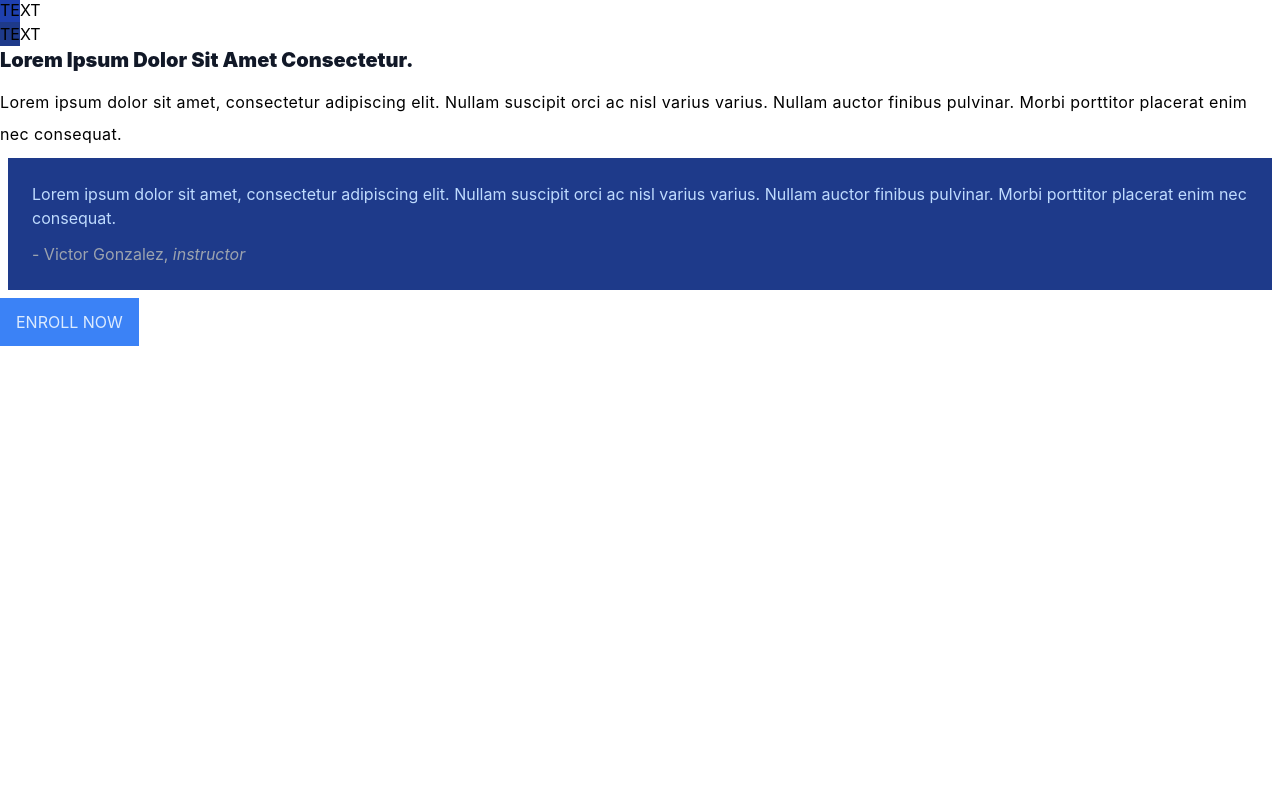
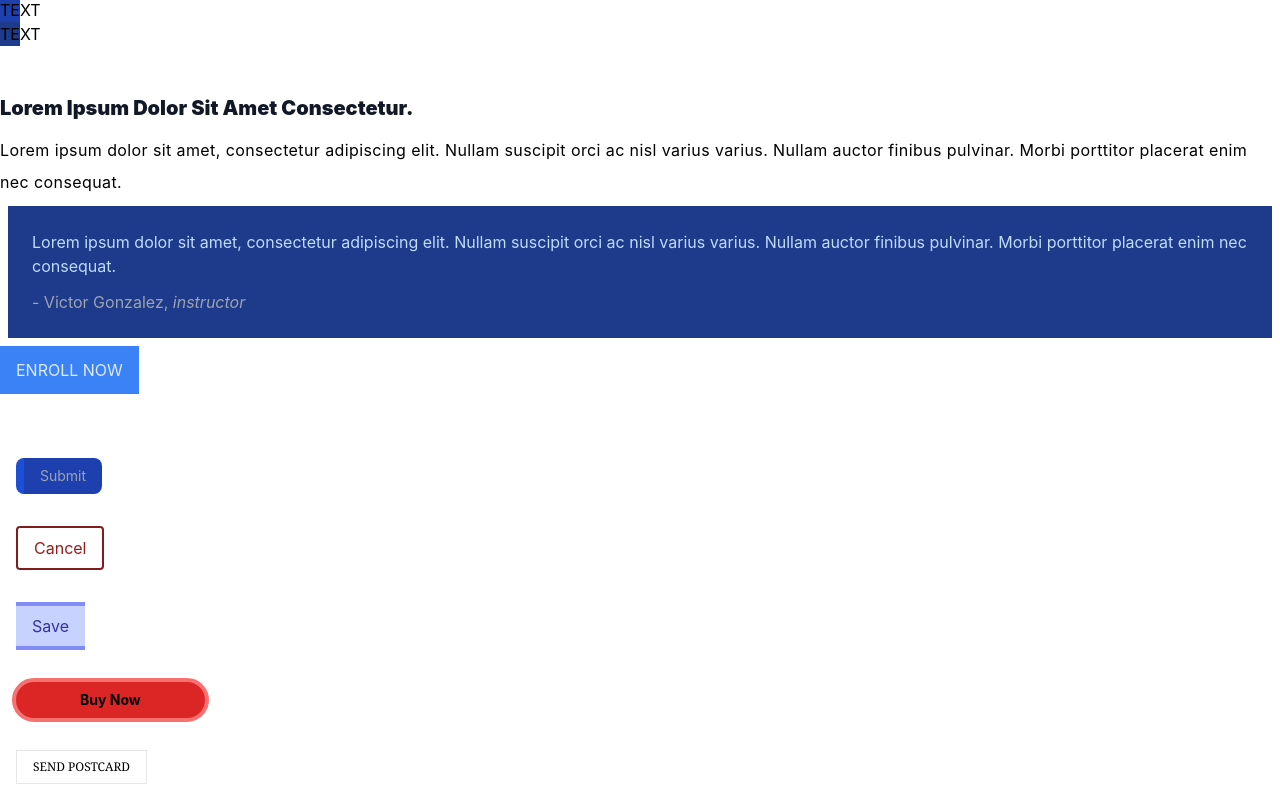
Before and after one commit to sambitos23/iot_lab_practice, a React (Create React App) app: page / in a window 1280 px wide. Shown: the part 194-994 px from the top of the page. Before the commit the page ends 800 px from the top, so only its background shows below. Built offline with nearby package versions, Linux system fonts and the light colour scheme.

Commit message:
Button style

```diff
--- a/src/App.js
+++ b/src/App.js
@@ -1,6 +1,7 @@
 import React from "react";
 import Box_Shade from "../src/tailwind_css/Tailwind_box";
 import Text from "../src/tailwind_css/Text_style";
+import Button_style from "../src/tailwind_css/Buttons_style"
 
 
 export default class App extends React.Component{
@@ -8,8 +9,9 @@ export default class App extends React.Component{
     return(
       <div>
         hello from Sambit
-        <Box_Shade/>
-        <Text/>
+        <Box_Shade/><br /><br />
+        <Text/><br /><br />
+        <Button_style />
       </div>
     )
   }
--- /dev/null
+++ b/src/tailwind_css/Buttons_style.js
@@ -0,0 +1,25 @@
+import React from "react";
+
+
+export default class Button_style extends React.Component{
+  render(){
+    return(
+      <div>
+       {/* blue background, rounded, thick left border */}
+        <div><button class="m-4 bg-blue-800 py-2 px-4 text-sm text-gray-400 rounded-lg border-l-8 border-blue-700">Submit</button></div>
+
+       {/* Red text, outlined */}
+        <div><button class="text-red-800 border-2 border-red-900 py-2 px-4 m-4 rounded">Cancel</button></div>
+
+       {/* light Indigo background, bottom border, indigo text */}
+        <div><button class="bg-indigo-200 border-b-4 border-t-4 border-indigo-400 text-indigo-800 py-2 px-4 m-4">Save</button></div>
+
+       {/* Thick rounded, lots of padding, large button */}
+        <div><button class="py-2 px-16 m-3 font-bold text-sm rounded-full border-4 bg-red-600 border-red-400">Buy Now</button></div>
+
+       {/* Outlined, serif font, uppercase, rounded */}
+        <div><button class="py-2 px-4 m-4 border font-serif uppercase rounder-lg text-xs">Send Postcard</button></div>
+      </div>
+    )
+  }
+}
```
